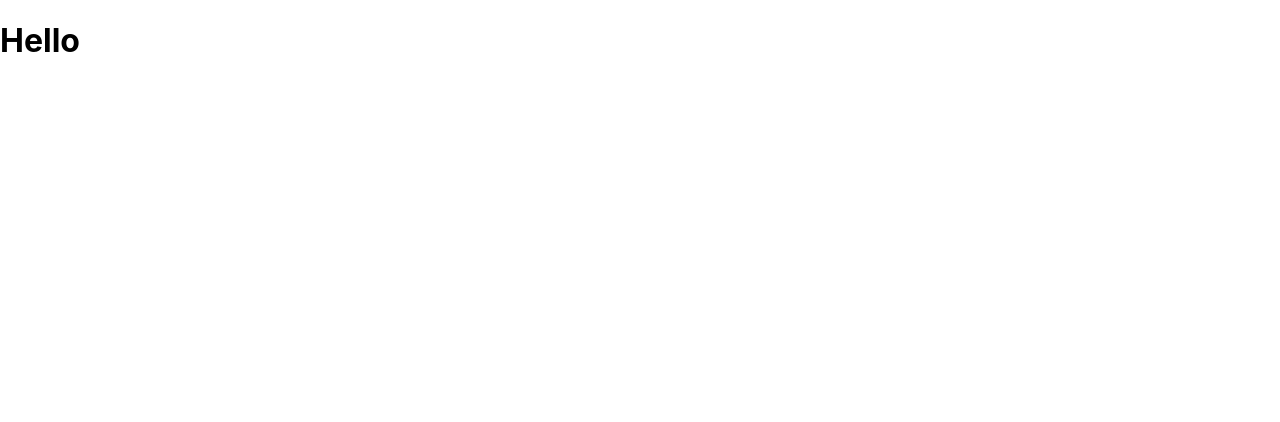
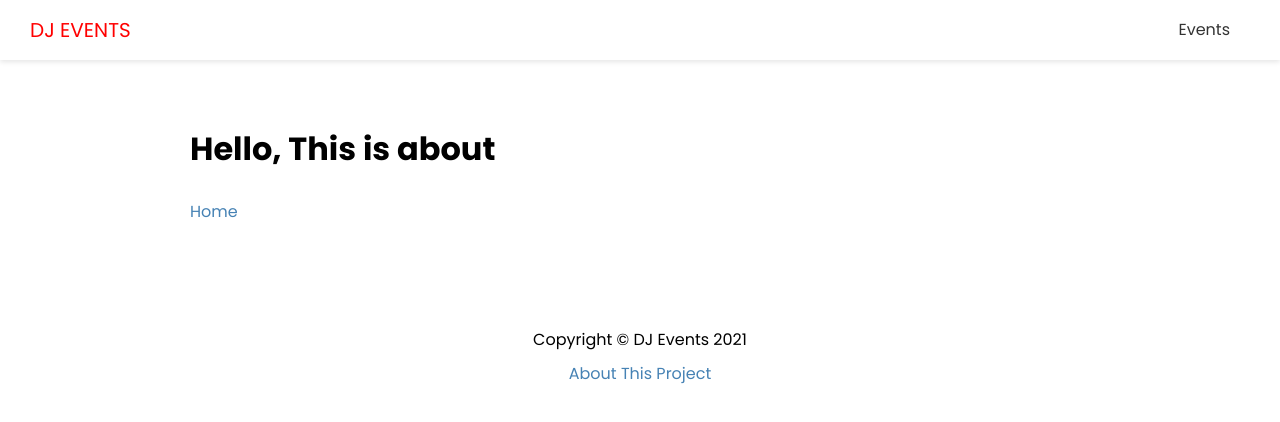
Before and after one commit to zayedibnibrahim/djevent-next-frontend, a Next.js app: page /about in a window 1280 px wide. Shown: the top 422 px of the page. Built offline with nearby package versions, Linux system fonts and the light colour scheme.

Commit message:
Created header footer

```diff
--- /dev/null
+++ b/components/Footer.js
@@ -0,0 +1,12 @@
+import Link from 'next/link'
+import styles from '../styles/Footer.module.css'
+export default function Footer() {
+  return (
+    <footer className={styles.footer}>
+      <p>Copyright &copy; DJ Events 2021</p>
+      <p>
+        <Link href='/about'>About This Project</Link>
+      </p>
+    </footer>
+  )
+}
--- /dev/null
+++ b/components/Header.js
@@ -0,0 +1,23 @@
+import Link from 'next/link'
+import styles from '../styles/Header.module.css'
+export default function Header() {
+  return (
+    <header className={styles.header}>
+      <div className={styles.logo}>
+        <Link href='/'>
+          <a>DJ Events</a>
+        </Link>
+      </div>
+
+      <nav>
+        <ul>
+          <li>
+            <Link href='/events'>
+              <a>Events</a>
+            </Link>
+          </li>
+        </ul>
+      </nav>
+    </header>
+  )
+}
--- /dev/null
+++ b/components/Layout.js
@@ -0,0 +1,24 @@
+import Head from 'next/head'
+import styles from '../styles/Layout.module.css'
+import Footer from './Footer'
+import Header from './Header'
+export default function Layout({ description, title, keywords, children }) {
+  return (
+    <div>
+      <Head>
+        <title>{title}</title>
+        <meta name='description' content={description} />
+        <meta name='keywords' content={keywords} />
+      </Head>
+      <Header></Header>
+      <div className={styles.container}>{children}</div>
+      <Footer></Footer>
+    </div>
+  )
+}
+
+Layout.defaultProps = {
+  title: 'DJ Events | Find the hottest parties',
+  description: 'Find the latest DJ and other musical events',
+  keywords: 'music, dj, edm, events',
+}
--- a/pages/about.js
+++ b/pages/about.js
@@ -1,7 +1,13 @@
+import { useRouter } from 'next/dist/client/router'
+import Link from 'next/link'
+import Layout from '../components/Layout'
+
 export default function AboutPage() {
+  const router = useRouter()
   return (
-    <div>
-      <h1>Hello</h1>
-    </div>
+    <Layout>
+      <h1>Hello, This is about</h1>
+      <Link href='/'>Home</Link>
+    </Layout>
   )
 }
--- /dev/null
+++ b/styles/Footer.module.css
@@ -0,0 +1,8 @@
+.footer {
+  margin: 100px 0 40px;
+  text-align: center;
+}
+
+.footer p {
+  margin: 5px 0;
+}
--- /dev/null
+++ b/styles/Header.module.css
@@ -0,0 +1,56 @@
+.header {
+  display: flex;
+  justify-content: space-between;
+  align-items: center;
+  background: #fff;
+  color: #333;
+  height: 60px;
+  padding: 0 30px;
+  box-shadow: 0 2px 5px rgba(0, 0, 0, 0.1);
+}
+
+.header a {
+  color: #333;
+  margin-right: 20px;
+}
+
+.header a:hover {
+  color: #000;
+}
+.header ul {
+  display: flex;
+  align-items: center;
+  justify-content: center;
+  list-style: none;
+}
+
+.logo {
+  color: red;
+  font-size: 20px;
+  text-transform: uppercase;
+}
+
+.logo a {
+  color: red;
+}
+
+@media (max-width: 768px) {
+  .header {
+    flex-direction: column;
+    height: auto;
+  }
+
+  .header ul {
+    margin: 20px 0;
+    flex-direction: column;
+    text-align: center;
+  }
+
+  .header a {
+    margin-right: 0;
+  }
+
+  .logo {
+    margin: 20px 0;
+  }
+}
--- /dev/null
+++ b/styles/Layout.module.css
@@ -0,0 +1,5 @@
+.container {
+  margin: 60px auto;
+  max-width: 960px;
+  padding: 0 30px;
+}
--- a/styles/globals.css
+++ b/styles/globals.css
@@ -1,16 +1,66 @@
+@import url('https://fonts.googleapis.com/css2?family=Poppins:wght@300;400;500;600;700&display=swap');
+
+* {
+  box-sizing: border-box;
+  margin: 0;
+  padding: 0;
+}
+
 html,
 body {
-  padding: 0;
-  margin: 0;
-  font-family: -apple-system, BlinkMacSystemFont, Segoe UI, Roboto, Oxygen,
-    Ubuntu, Cantarell, Fira Sans, Droid Sans, Helvetica Neue, sans-serif;
+  font-family: 'Poppins', sans-serif;
+  line-height: 1.8;
 }
 
 a {
-  color: inherit;
   text-decoration: none;
+  color: steelblue;
 }
 
-* {
-  box-sizing: border-box;
+p {
+  margin: 10px 0;
 }
+
+h1 {
+  margin-bottom: 20px;
+}
+
+.btn {
+  display: inline-block;
+  background: red;
+  color: #fff;
+  padding: 10px 20px;
+  cursor: pointer;
+  border: 0;
+  border-radius: 5px;
+}
+
+.btn:hover {
+  opacity: 0.9;
+}
+
+.btn-secondary {
+  font: inherit;
+  font-size: 13px;
+  background: #000;
+  color: #fff !important;
+  border: 0;
+  border-radius: 5px;
+  padding: 5px 15px;
+  margin: 0 20px;
+  cursor: pointer;
+}
+
+.btn-secondary:hover {
+  opacity: 0.8;
+}
+
+.btn-icon {
+  display: flex;
+  align-items: center;
+  justify-content: center;
+}
+
+.btn-icon svg {
+  margin-right: 5px;
+}
```
Also changed, not shown: pages/index.js (+9 -62 lines), styles/Home.module.css (deleted, +0 -121 lines).
